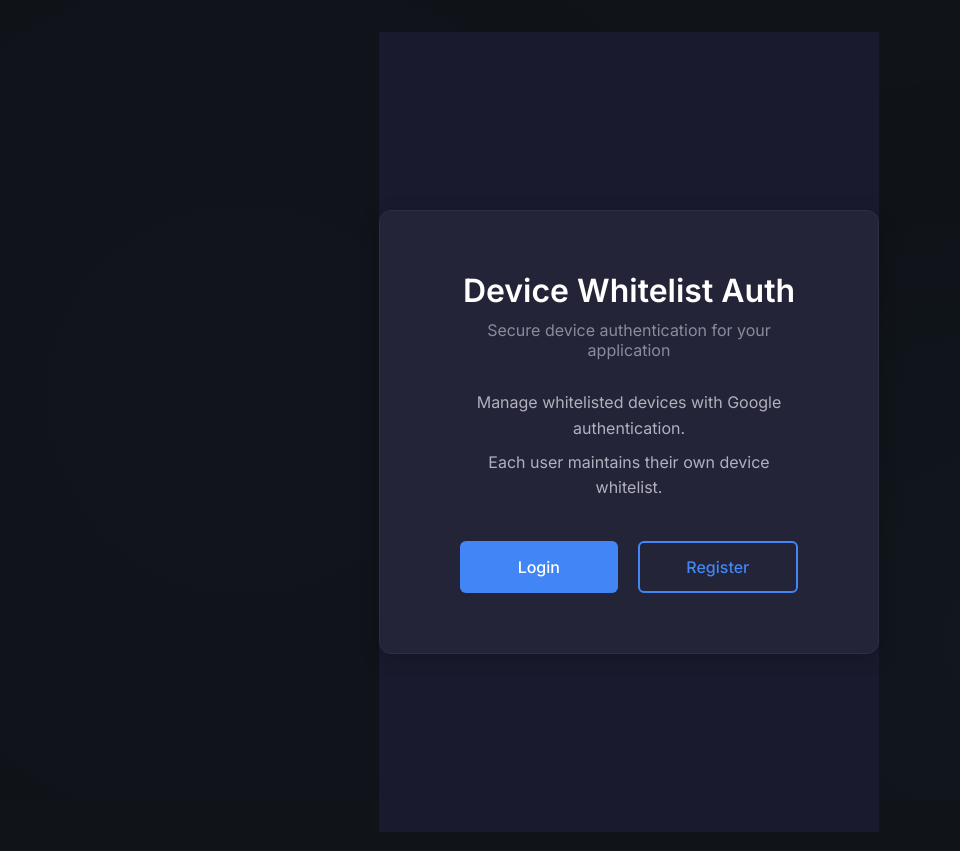
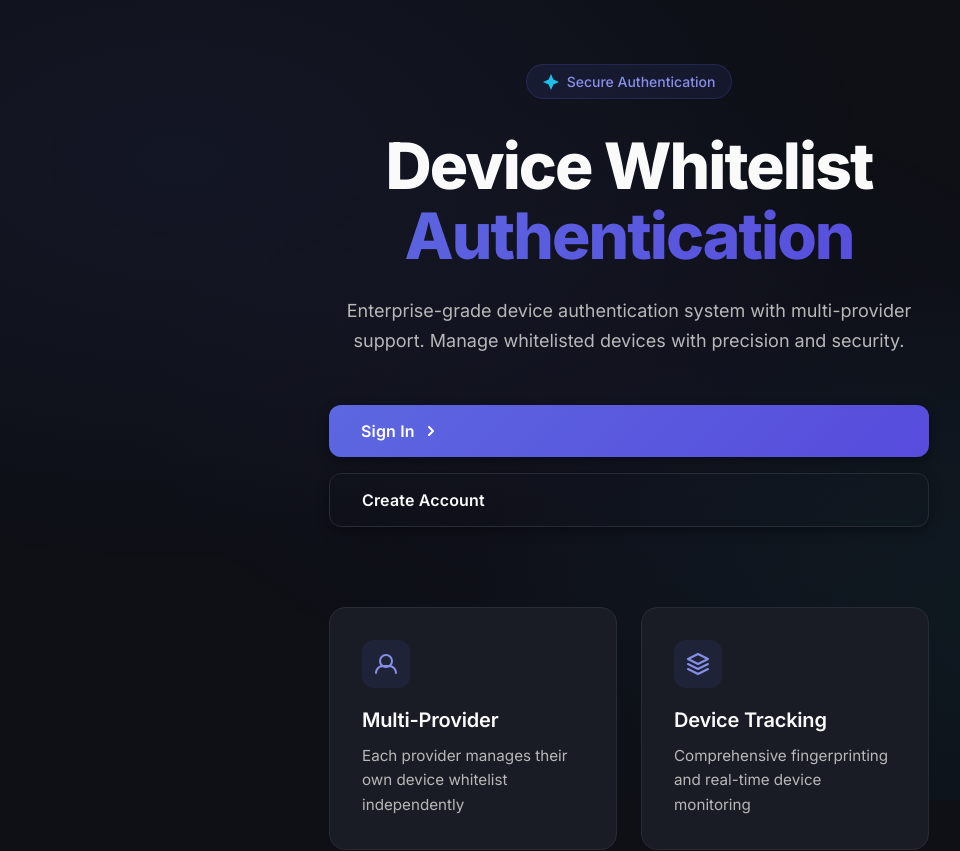
Before and after one commit to ggbd99/cloud-auth-frontend, a React (Vite) app: page / in a window 1280 px wide. Shown: the top 851 px of the page, without its empty margins (11-971 px from the left). Built offline with nearby package versions, Linux system fonts and the light colour scheme; no server answers.

Commit message:
Clean professional UI and auto-login after registration

```diff
--- a/src/App.css
+++ b/src/App.css
@@ -1,28 +1,36 @@
 :root {
-  /* Professional Color Palette */
-  --primary: hsl(242, 65%, 58%);
-  --primary-dark: hsl(242, 65%, 48%);
-  --primary-light: hsl(242, 65%, 68%);
+  /* Refined Color Palette - Sophisticated and Professional */
+  --primary: hsl(235, 68%, 62%);
+  --primary-dark: hsl(235, 68%, 52%);
+  --primary-light: hsl(235, 68%, 72%);
 
-  --accent: hsl(200, 75%, 55%);
-  --success: hsl(142, 65%, 45%);
-  --error: hsl(0, 70%, 55%);
-  --warning: hsl(40, 85%, 55%);
+  --accent: hsl(192, 82%, 51%);
+  --accent-dark: hsl(192, 82%, 41%);
 
-  /* Neutral Palette */
-  --bg-dark: hsl(220, 18%, 10%);
-  --bg-darker: hsl(220, 20%, 8%);
-  --card-bg: hsl(220, 18%, 13%);
-  --card-border: hsl(220, 15%, 20%);
+  --success: hsl(142, 71%, 45%);
+  --error: hsl(0, 84%, 60%);
+  --warning: hsl(45, 93%, 47%);
 
-  --text-primary: hsl(0, 0%, 95%);
-  --text-secondary: hsl(0, 0%, 65%);
-  --text-muted: hsl(0, 0%, 45%);
+  /* Advanced Neutral Palette */
+  --bg-base: hsl(222, 24%, 7%);
+  --bg-elevated: hsl(222, 20%, 10%);
+  --card-bg: hsl(222, 18%, 12%);
+  --card-border: hsl(222, 16%, 18%);
+  --card-border-hover: hsl(222, 16%, 24%);
 
-  /* Subtle Shadows */
-  --shadow-sm: 0 1px 3px rgba(0, 0, 0, 0.3);
-  --shadow-md: 0 4px 12px rgba(0, 0, 0, 0.4);
-  --shadow-lg: 0 8px 24px rgba(0, 0, 0, 0.5);
+  --text-primary: hsl(0, 0%, 98%);
+  --text-secondary: hsl(0, 0%, 72%);
+  --text-muted: hsl(0, 0%, 52%);
+
+  /* Professional Shadows */
+  --shadow-sm: 0 2px 4px rgba(0, 0, 0, 0.25);
+  --shadow-md: 0 4px 12px rgba(0, 0, 0, 0.35);
+  --shadow-lg: 0 10px 30px rgba(0, 0, 0, 0.45);
+  --shadow-xl: 0 20px 40px rgba(0, 0, 0, 0.55);
+
+  /* Gradient Accents */
+  --gradient-primary: linear-gradient(135deg, hsl(235, 68%, 62%) 0%, hsl(245, 68%, 58%) 100%);
+  --gradient-accent: linear-gradient(135deg, hsl(192, 82%, 51%) 0%, hsl(202, 82%, 48%) 100%);
 }
 
 * {
@@ -35,14 +43,16 @@
   margin: 0;
   min-width: 320px;
   min-height: 100vh;
-  font-family: 'Inter', -apple-system, BlinkMacSystemFont, 'Segoe UI', Roboto, sans-serif;
+  font-family: 'Inter', -apple-system, BlinkMacSystemFont, 'Segoe UI', Roboto, 'Oxygen', 'Ubuntu', sans-serif;
+  -webkit-font-smoothing: antialiased;
+  -moz-osx-font-smoothing: grayscale;
   color: var(--text-primary);
-  background: var(--bg-darker);
+  background: var(--bg-base);
   position: relative;
   overflow-x: hidden;
 }
 
-/* Subtle Background Pattern */
+/* Sophisticated Background Pattern */
 body::before {
   content: '';
   position: fixed;
@@ -50,14 +60,32 @@
   left: 0;
   width: 100%;
   height: 100%;
-  background:
-    radial-gradient(circle at 20% 50%, hsla(242, 65%, 58%, 0.03) 0%, transparent 50%),
-    radial-gradient(circle at 80% 80%, hsla(200, 75%, 55%, 0.03) 0%, transparent 50%);
-  z-index: -1;
+  background-image:
+    radial-gradient(at 15% 20%, hsla(235, 68%, 62%, 0.08) 0, transparent 45%),
+    radial-gradient(at 85% 75%, hsla(192, 82%, 51%, 0.06) 0, transparent 40%),
+    radial-gradient(at 50% 50%, hsla(245, 68%, 58%, 0.04) 0, transparent 55%);
+  z-index: 0;
   pointer-events: none;
 }
 
+/* Mesh Gradient Overlay */
+body::after {
+  content: '';
+  position: fixed;
+  top: 0;
+  left: 0;
+  width: 100%;
+  height: 100%;
+  background-image:
+    repeating-linear-gradient(0deg, transparent, transparent 2px, rgba(255, 255, 255, 0.01) 2px, rgba(255, 255, 255, 0.01) 4px);
+  z-index: 0;
+  pointer-events: none;
+  opacity: 0.3;
+}
+
 .app-wrapper {
+  position: relative;
+  z-index: 1;
   width: 100%;
   max-width: 1400px;
   margin: 0 auto;
@@ -69,23 +97,38 @@
   justify-content: center;
 }
 
-/* Auth Container - Login Page */
+/* Premium Card Styles */
 .auth-container {
   background: var(--card-bg);
   border: 1px solid var(--card-border);
   padding: 3rem;
-  border-radius: 16px;
-  box-shadow: var(--shadow-lg);
+  border-radius: 20px;
+  box-shadow: var(--shadow-xl);
   max-width: 480px;
   width: 100%;
   text-align: center;
-  animation: slideUp 0.4s ease-out;
+  position: relative;
+  animation: slideUp 0.5s cubic-bezier(0.16, 1, 0.3, 1);
+  backdrop-filter: blur(10px);
+}
+
+/* Subtle top border accent */
+.auth-container::before {
+  content: '';
+  position: absolute;
+  top: 0;
+  left: 0;
+  right: 0;
+  height: 2px;
+  background: var(--gradient-primary);
+  border-radius: 20px 20px 0 0;
+  opacity: 0.6;
 }
 
 @keyframes slideUp {
   from {
     opacity: 0;
-    transform: translateY(20px);
+    transform: translateY(30px);
   }
 
   to {
@@ -99,11 +142,14 @@
   font-weight: 700;
   margin-bottom: 0.5rem;
   color: var(--text-primary);
+  letter-spacing: -0.02em;
 }
 
 .auth-container p {
   color: var(--text-secondary);
   margin-bottom: 2rem;
+  font-size: 0.95rem;
+  line-height: 1.5;
 }
 
 /* Form Elements */
@@ -116,108 +162,131 @@
   display: block;
   margin-bottom: 0.5rem;
   font-size: 0.875rem;
-  font-weight: 500;
+  font-weight: 600;
   color: var(--text-secondary);
+  letter-spacing: 0.01em;
 }
 
 input {
   width: 100%;
   padding: 0.875rem 1rem;
-  border: 1px solid var(--card-border);
-  border-radius: 8px;
-  background: var(--bg-dark);
+  border: 1.5px solid var(--card-border);
+  border-radius: 10px;
+  background: var(--bg-elevated);
   color: var(--text-primary);
   font-family: inherit;
   font-size: 0.95rem;
-  transition: all 0.2s ease;
+  transition: all 0.25s cubic-bezier(0.4, 0, 0.2, 1);
 }
 
 input:focus {
   outline: none;
   border-color: var(--primary);
   background: var(--card-bg);
+  box-shadow: 0 0 0 3px hsla(235, 68%, 62%, 0.1);
 }
 
 input::placeholder {
   color: var(--text-muted);
 }
 
-/* Buttons */
+/* Premium Button Styles */
 button {
   width: 100%;
   padding: 0.875rem 1.5rem;
-  background: var(--primary);
+  background: var(--gradient-primary);
   color: white;
   border: none;
-  border-radius: 8px;
+  border-radius: 10px;
   cursor: pointer;
   font-weight: 600;
   font-size: 0.95rem;
   font-family: inherit;
-  transition: all 0.2s ease;
+  letter-spacing: 0.01em;
+  transition: all 0.25s cubic-bezier(0.4, 0, 0.2, 1);
+  box-shadow: var(--shadow-md);
 }
 
 button:hover {
-  background: var(--primary-dark);
-  transform: translateY(-1px);
-  box-shadow: var(--shadow-md);
+  transform: translateY(-2px);
+  box-shadow: var(--shadow-lg);
 }
 
 button:active {
   transform: translateY(0);
+  box-shadow: var(--shadow-md);
 }
 
-/* Messages */
+/* Refined Messages */
 .error-message {
-  color: var(--error);
-  background: hsla(0, 70%, 55%, 0.1);
-  border: 1px solid hsla(0, 70%, 55%, 0.2);
+  color: hsl(0, 84%, 95%);
+  background: hsla(0, 84%, 60%, 0.15);
+  border: 1px solid hsla(0, 84%, 60%, 0.25);
   padding: 0.875rem 1rem;
-  border-radius: 8px;
+  border-radius: 10px;
   margin-bottom: 1rem;
-  font-size: 0.9rem;
+  font-size: 0.875rem;
   font-weight: 500;
+  line-height: 1.4;
 }
 
 .success-message {
-  color: var(--success);
-  background: hsla(142, 65%, 45%, 0.1);
-  border: 1px solid hsla(142, 65%, 45%, 0.2);
+  color: hsl(142, 71%, 95%);
+  background: hsla(142, 71%, 45%, 0.15);
+  border: 1px solid hsla(142, 71%, 45%, 0.25);
   padding: 0.875rem 1rem;
-  border-radius: 8px;
+  border-radius: 10px;
   margin-bottom: 1rem;
-  font-size: 0.9rem;
+  font-size: 0.875rem;
   font-weight: 500;
+  line-height: 1.4;
 }
 
-/* Links */
+/* Refined Links */
 a {
-  color: var(--primary);
+  color: var(--primary-light);
   text-decoration: none;
-  transition: color 0.2s ease;
+  transition: all 0.2s ease;
   font-weight: 500;
+  position: relative;
 }
 
 a:hover {
-  color: var(--primary-light);
+  color: var(--primary);
 }
 
-/* Scrollbar Styling */
+a::after {
+  content: '';
+  position: absolute;
+  bottom: -2px;
+  left: 0;
+  width: 0;
+  height: 1.5px;
+  background: var(--gradient-primary);
+  transition: width 0.25s ease;
+}
+
+a:hover::after {
+  width: 100%;
+}
+
+/* Premium Scrollbar */
 ::-webkit-scrollbar {
   width: 10px;
 }
 
 ::-webkit-scrollbar-track {
-  background: var(--bg-darker);
+  background: var(--bg-base);
 }
 
 ::-webkit-scrollbar-thumb {
   background: var(--card-border);
   border-radius: 5px;
+  transition: background 0.2s ease;
 }
 
 ::-webkit-scrollbar-thumb:hover {
-  background: var(--primary);
+  background: var(--card-border-hover);
 }
 
 /* Responsive Design */
@@ -228,5 +297,10 @@
 
   .auth-container {
     padding: 2rem 1.5rem;
+    border-radius: 16px;
+  }
+
+  .auth-container h2 {
+    font-size: 1.75rem;
   }
 }
--- a/src/components/Home.css
+++ b/src/components/Home.css
@@ -3,75 +3,230 @@
     display: flex;
     justify-content: center;
     align-items: center;
-    background: #1a1a2e;
+    padding: 2rem;
 }
 
-.home-card {
-    background: #242438;
-    border-radius: 12px;
-    padding: 60px 80px;
-    box-shadow: 0 4px 20px rgba(0, 0, 0, 0.2);
+.home-hero {
+    max-width: 1100px;
+    width: 100%;
     text-align: center;
-    max-width: 500px;
-    border: 1px solid #2d2d44;
+    animation: fadeInUp 0.6s cubic-bezier(0.16, 1, 0.3, 1);
 }
 
-.home-card h1 {
-    font-size: 2rem;
-    margin-bottom: 10px;
-    color: #ffffff;
-    font-weight: 600;
+@keyframes fadeInUp {
+    from {
+        opacity: 0;
+        transform: translateY(40px);
+    }
+
+    to {
+        opacity: 1;
+        transform: translateY(0);
+    }
 }
 
-.home-subtitle {
-    color: #8b8b9a;
-    font-size: 1rem;
-    margin-bottom: 30px;
+/* Hero Badge */
+.hero-badge {
+    display: inline-flex;
+    align-items: center;
+    gap: 0.5rem;
+    padding: 0.5rem 1rem;
+    background: hsla(235, 68%, 62%, 0.1);
+    border: 1px solid hsla(235, 68%, 62%, 0.2);
+    border-radius: 50px;
+    color: var(--primary-light);
+    font-size: 0.875rem;
+    font-weight: 500;
+    margin-bottom: 2rem;
 }
 
-.home-description {
-    margin-bottom: 40px;
-    color: #b0b0be;
-    line-height: 1.6;
+.hero-badge svg {
+    color: var(--accent);
 }
 
-.home-description p {
-    margin: 8px 0;
+/* Hero Title */
+.hero-title {
+    font-size: clamp(2.5rem, 5vw, 4rem);
+    font-weight: 800;
+    line-height: 1.1;
+    margin-bottom: 1.5rem;
+    color: var(--text-primary);
+    letter-spacing: -0.03em;
 }
 
-.home-buttons {
-    display: flex;
-    gap: 20px;
-    justify-content: center;
+.gradient-text {
+    display: block;
+    background: var(--gradient-primary);
+    -webkit-background-clip: text;
+    -webkit-text-fill-color: transparent;
+    background-clip: text;
 }
 
-.home-btn {
-    padding: 14px 40px;
-    font-size: 1rem;
-    font-weight: 500;
-    border: none;
-    border-radius: 6px;
-    cursor: pointer;
-    transition: all 0.2s ease;
-    font-family: 'Inter', sans-serif;
+/* Hero Description */
+.hero-description {
+    font-size: 1.125rem;
+    line-height: 1.7;
+    color: var(--text-secondary);
+    max-width: 600px;
+    margin: 0 auto 3rem;
 }
 
-.home-btn-login {
-    background: #4285f4;
-    color: white;
+/* Hero Buttons */
+.hero-buttons {
+    display: flex;
+    gap: 1rem;
+    justify-content: center;
+    flex-wrap: wrap;
+    margin-bottom: 5rem;
 }
 
-.home-btn-login:hover {
-    background: #357ae8;
+.btn {
+    display: inline-flex;
+    align-items: center;
+    gap: 0.5rem;
+    padding: 1rem 2rem;
+    font-size: 1rem;
+    font-weight: 600;
+    border: none;
+    border-radius: 12px;
+    cursor: pointer;
+    font-family: inherit;
+    letter-spacing: 0.01em;
+    transition: all 0.25s cubic-bezier(0.4, 0, 0.2, 1);
 }
 
-.home-btn-register {
-    background: transparent;
-    color: #4285f4;
-    border: 2px solid #4285f4;
+.btn-primary {
+    background: var(--gradient-primary);
+    color: white;
+    box-shadow: var(--shadow-md);
 }
 
-.home-btn-register:hover {
-    background: #4285f4;
-    color: white;
+.btn-primary:hover {
+    transform: translateY(-2px);
+    box-shadow: var(--shadow-lg);
 }
+
+.btn-primary svg {
+    transition: transform 0.25s ease;
+}
+
+.btn-primary:hover svg {
+    transform: translateX(3px);
+}
+
+.btn-secondary {
+    background: transparent;
+    color: var(--text-primary);
+    border: 1.5px solid var(--card-border);
+}
+
+.btn-secondary:hover {
+    border-color: var(--card-border-hover);
+    background: var(--card-bg);
+    transform: translateY(-2px);
+}
+
+/* Features Grid */
+.features-grid {
+    display: grid;
+    grid-template-columns: repeat(auto-fit, minmax(280px, 1fr));
+    gap: 1.5rem;
+    margin-top: 4rem;
+}
+
+.feature-card {
+    background: var(--card-bg);
+    border: 1px solid var(--card-border);
+    border-radius: 16px;
+    padding: 2rem;
+    text-align: left;
+    transition: all 0.3s cubic-bezier(0.4, 0, 0.2, 1);
+    position: relative;
+    overflow: hidden;
+}
+
+.feature-card::before {
+    content: '';
+    position: absolute;
+    top: 0;
+    left: 0;
+    width: 100%;
+    height: 2px;
+    background: var(--gradient-accent);
+    opacity: 0;
+    transition: opacity 0.3s ease;
+}
+
+.feature-card:hover::before {
+    opacity: 1;
+}
+
+.feature-card:hover {
+    border-color: var(--card-border-hover);
+    transform: translateY(-4px);
+    box-shadow: var(--shadow-lg);
+}
+
+.feature-icon {
+    width: 48px;
+    height: 48px;
+    display: flex;
+    align-items: center;
+    justify-content: center;
+    background: hsla(235, 68%, 62%, 0.1);
+    border-radius: 12px;
+    color: var(--primary-light);
+    margin-bottom: 1.25rem;
+    transition: all 0.3s ease;
+}
+
+.feature-card:hover .feature-icon {
+    background: hsla(235, 68%, 62%, 0.15);
+    transform: scale(1.05);
+}
+
+.feature-card h3 {
+    font-size: 1.25rem;
+    font-weight: 600;
+    color: var(--text-primary);
+    margin-bottom: 0.75rem;
+    letter-spacing: -0.01em;
+}
+
+.feature-card p {
+    color: var(--text-secondary);
+    line-height: 1.6;
+    font-size: 0.95rem;
+}
+
+/* Responsive Design */
+@media (max-width: 768px) {
+    .home-hero {
+        padding: 2rem 1rem;
+    }
+
+    .hero-title {
+        font-size: 2.5rem;
+    }
+
+    .hero-description {
+        font-size: 1rem;
+    }
+
+    .hero-buttons {
+        flex-direction: column;
+        width: 100%;
+        max-width: 300px;
+        margin: 0 auto 3rem;
+    }
+
+    .btn {
+        width: 100%;
+        justify-content: center;
+    }
+
+    .features-grid {
+        grid-template-columns: 1fr;
+        gap: 1rem;
+    }
+}
--- a/src/components/Home.jsx
+++ b/src/components/Home.jsx
@@ -7,28 +7,76 @@
 
     return (
         <div className="home-container">
-            <div className="home-card">
-                <h1>Device Whitelist Auth</h1>
-                <p className="home-subtitle">Secure device authentication for your application</p>
-
-                <div className="home-description">
-                    <p>Manage whitelisted devices with Google authentication.</p>
-                    <p>Each user maintains their own device whitelist.</p>
+            <div className="home-hero">
+                <div className="hero-badge">
+                    <svg width="16" height="16" viewBox="0 0 16 16" fill="none">
+                        <path d="M8 0L10.4 5.6L16 8L10.4 10.4L8 16L5.6 10.4L0 8L5.6 5.6L8 0Z" fill="currentColor" />
+                    </svg>
+                    <span>Secure Authentication</span>
                 </div>
 
-                <div className="home-buttons">
+                <h1 className="hero-title">
+                    Device Whitelist
+                    <span className="gradient-text">Authentication</span>
+                </h1>
+
+                <p className="hero-description">
+                    Enterprise-grade device authentication system with multi-provider support.
+                    Manage whitelisted devices with precision and security.
+                </p>
+
+                <div className="hero-buttons">
                     <button
-                        className="home-btn home-btn-login"
+                        className="btn btn-primary"
                         onClick={() => navigate('/login')}
                     >
-                        Login
+                        Sign In
+                        <svg width="16" height="16" viewBox="0 0 16 16" fill="none">
+                            <path d="M6 12L10 8L6 4" stroke="currentColor" strokeWidth="2" strokeLinecap="round" strokeLinejoin="round" />
+                        </svg>
                     </button>
                     <button
-                        className="home-btn home-btn-register"
+                        className="btn btn-secondary"
                         onClick={() => navigate('/register')}
                     >
-                        Register
+                        Create Account
                     </button>
+                </div>
+
+                <div className="features-grid">
+                    <div className="feature-card">
+                        <div className="feature-icon">
+                            <svg width="24" height="24" viewBox="0 0 24 24" fill="none">
+                                <path d="M12 15C15.3137 15 18 12.3137 18 9C18 5.68629 15.3137 3 12 3C8.68629 3 6 5.68629 6 9C6 12.3137 8.68629 15 12 15Z" stroke="currentColor" strokeWidth="2" strokeLinecap="round" strokeLinejoin="round" />
+                                <path d="M2 21C2 17.134 5.13401 14 9 14H15C18.866 14 22 17.134 22 21" stroke="currentColor" strokeWidth="2" strokeLinecap="round" strokeLinejoin="round" />
+                            </svg>
+                        </div>
+                        <h3>Multi-Provider</h3>
+                        <p>Each provider manages their own device whitelist independently</p>
+                    </div>
+
+                    <div className="feature-card">
+                        <div className="feature-icon">
+                            <svg width="24" height="24" viewBox="0 0 24 24" fill="none">
+                                <path d="M12 2L2 7L12 12L22 7L12 2Z" stroke="currentColor" strokeWidth="2" strokeLinecap="round" strokeLinejoin="round" />
+                                <path d="M2 17L12 22L22 17" stroke="currentColor" strokeWidth="2" strokeLinecap="round" strokeLinejoin="round" />
+                                <path d="M2 12L12 17L22 12" stroke="currentColor" strokeWidth="2" strokeLinecap="round" strokeLinejoin="round" />
+                            </svg>
+                        </div>
+                        <h3>Device Tracking</h3>
+                        <p>Comprehensive fingerprinting and real-time device monitoring</p>
+                    </div>
+
+                    <div className="feature-card">
+                        <div className="feature-icon">
+                            <svg width="24" height="24" viewBox="0 0 24 24" fill="none">
+                                <rect x="3" y="11" width="18" height="11" rx="2" stroke="currentColor" strokeWidth="2" />
+                                <path d="M7 11V7C7 4.79086 8.79086 3 11 3H13C15.2091 3 17 4.79086 17 7V11" stroke="currentColor" strokeWidth="2" strokeLinecap="round" />
+                            </svg>
+                        </div>
+                        <h3>Secure Access</h3>
+                        <p>Google OAuth integration with device-level authorization</p>
+                    </div>
                 </div>
             </div>
         </div>
```
Also changed, not shown: src/components/Login.css (+100 -36 lines).
